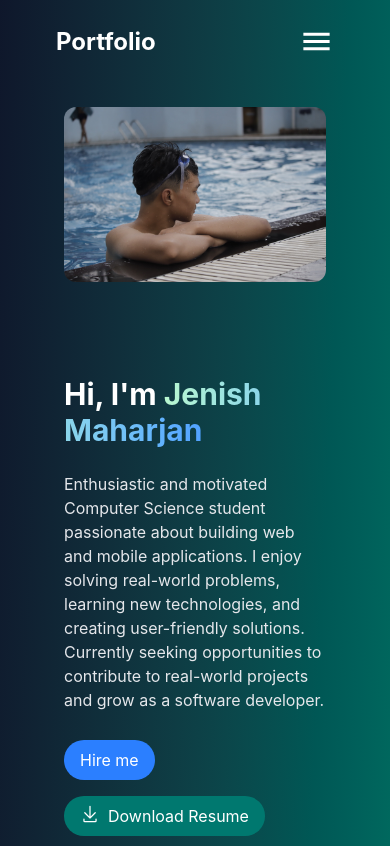
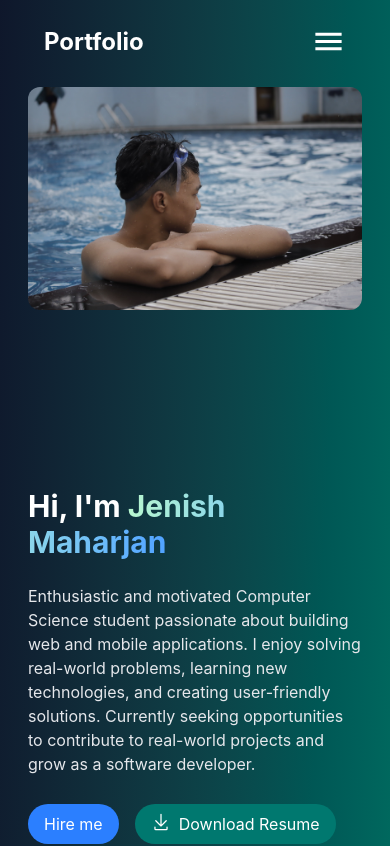
Before and after one commit to Jenish-Mhrzn/Portfolio, a React (Vite) app: page / in a window 390 px wide. Shown: the top 846 px of the page. Built offline with nearby package versions, Linux system fonts and the light colour scheme.

Commit message:
updated hero

```diff
--- a/src/components/Hero.jsx
+++ b/src/components/Hero.jsx
@@ -18,9 +18,9 @@ const Hero = () => {
   //   return () => window.removeEventListener("load", handleLoad);
   // }, []);
   return (
-    <div className="flex flex-col justify-center px-10 lg:px-20 min-h-screen ">
+    <div className="flex flex-col justify-center px-7 sm:px-10 lg:px-20 min-h-screen ">
       <Navbar />
-      <div className="flex flex-1 flex-col-reverse  md:flex-row items-center justify-between mt-3 sm:mt-0 p-2 px-6 sm:px-10 lg:px-20 ">
+      <div className="flex flex-1 flex-col-reverse  md:flex-row items-center justify-between gap-3 ">
         {/* data-aos="fade-left" */}
         <div className="sm:space-y-3  basis-[48%] text-left">
           <h1 className=" text-3xl md:text-4xl lg:text-5xl font-bold text-white">
```
